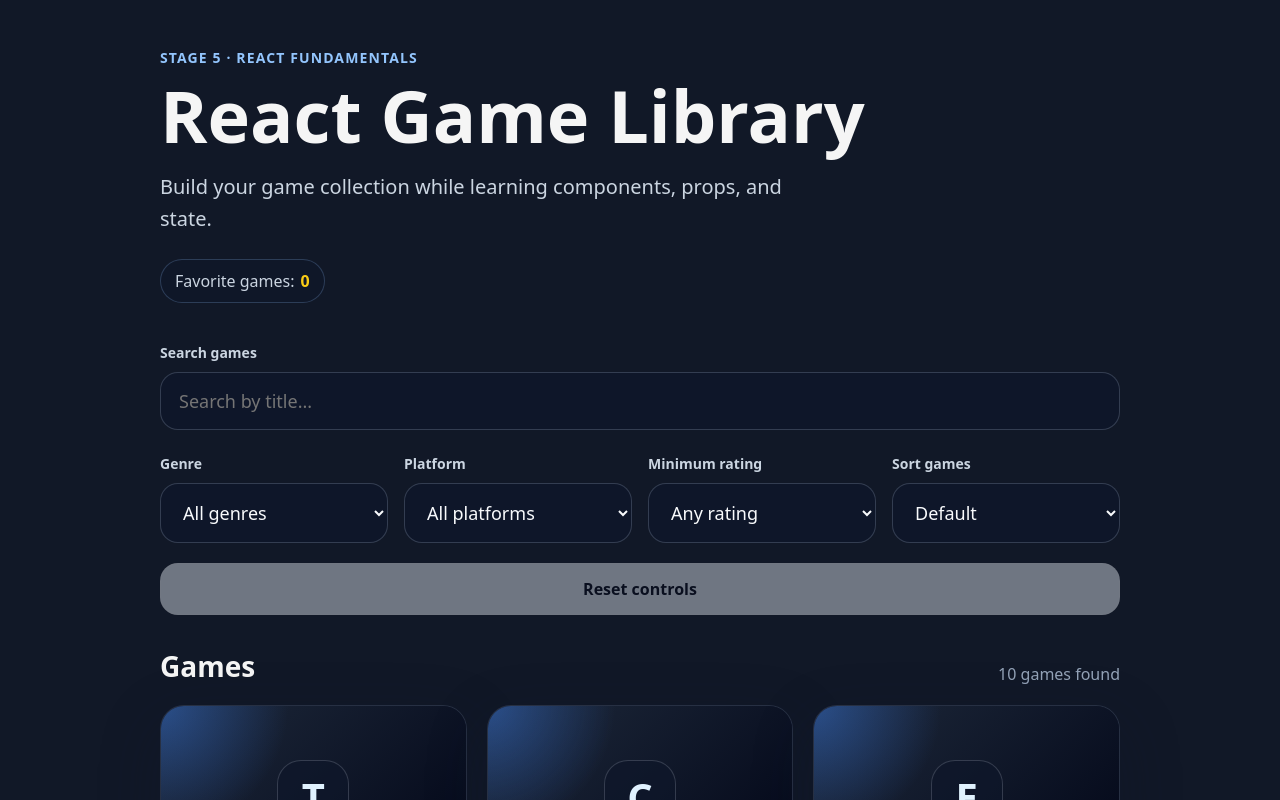
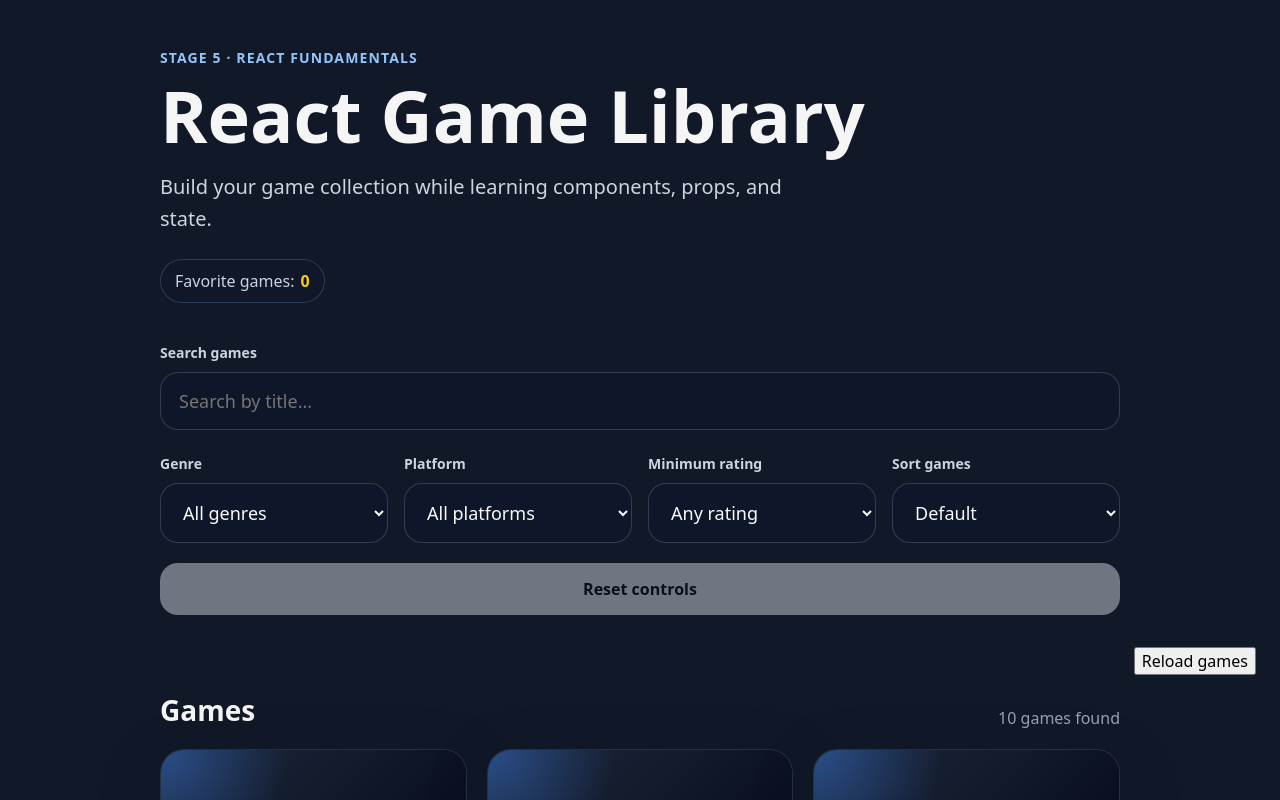
Before and after one commit to He8eco/frontend-workflow-lab, a React (Vite) app in the folder react-fundamentals/: page / in a window 1280 px wide. Shown: the top 800 px of the page. Built offline with nearby package versions, Linux system fonts and the light colour scheme.

Commit message:
feat: add reload games

```diff
--- a/react-fundamentals/src/App.css
+++ b/react-fundamentals/src/App.css
@@ -315,6 +315,21 @@
   margin: 0;
 }
 
+.catalog-actions {
+  display: flex;
+  justify-content: flex-end;
+  margin-bottom: 16px;
+}
+
+.catalog-actions button {
+  cursor: pointer;
+}
+
+.catalog-actions button:disabled {
+  cursor: not-allowed;
+  opacity: 0.6;
+}
+
 @media (max-width: 860px) {
   .game-filters__grid {
     grid-template-columns: repeat(2, minmax(0, 1fr));
--- a/react-fundamentals/src/App.jsx
+++ b/react-fundamentals/src/App.jsx
@@ -16,7 +16,6 @@ export default function App() {
   const [loading, setLoading] = useState(false)
   const [error, setError] = useState(null)
 
-  useEffect(() => {
   async function loadGames() {
     setLoading(true)
     setError(null)
@@ -34,7 +33,7 @@ export default function App() {
       setLoading(false)
     }
   }
-
+  useEffect(() => {
     loadGames()
   }, [])
 
@@ -104,6 +103,24 @@ export default function App() {
     })
   }
 
+  let catalogContent
+
+  if (loading) {
+    catalogContent = <p className="catalog-message">Loading games...</p>
+  } else if (error) {
+    catalogContent = <p className="catalog-message error-message">{error}</p>
+  } else if (sortedGames.length === 0) {
+    catalogContent = <p className="catalog-message">No games found.</p>
+  } else {
+    catalogContent = (
+      <GameList
+        games={sortedGames}
+        favorites={favorites}
+        onToggleFavorite={handleToggleFavorite}
+      />
+    )
+  }
+
   return (
     <main className="app">
       <Header favoritesCount={favorites.length} />
@@ -122,11 +139,14 @@ export default function App() {
         isResetDisabled={!hasActiveControls}
         onResetControls={handleResetControls}
       />
-      <GameList
-        games={sortedGames}
-        favorites={favorites}
-        onToggleFavorite={handleToggleFavorite}
-      />
+
+      <div className="catalog-actions">
+        <button type="button" onClick={loadGames} disabled={loading}>
+          {loading ? 'Loading...' : 'Reload games'}
+        </button>
+      </div>
+
+      {catalogContent}
     </main>
   )
 }
```
Also changed, not shown: 2 other files (tests, documents, lock files or other folders). Lines whose indentation alone changed are shown as unchanged.
